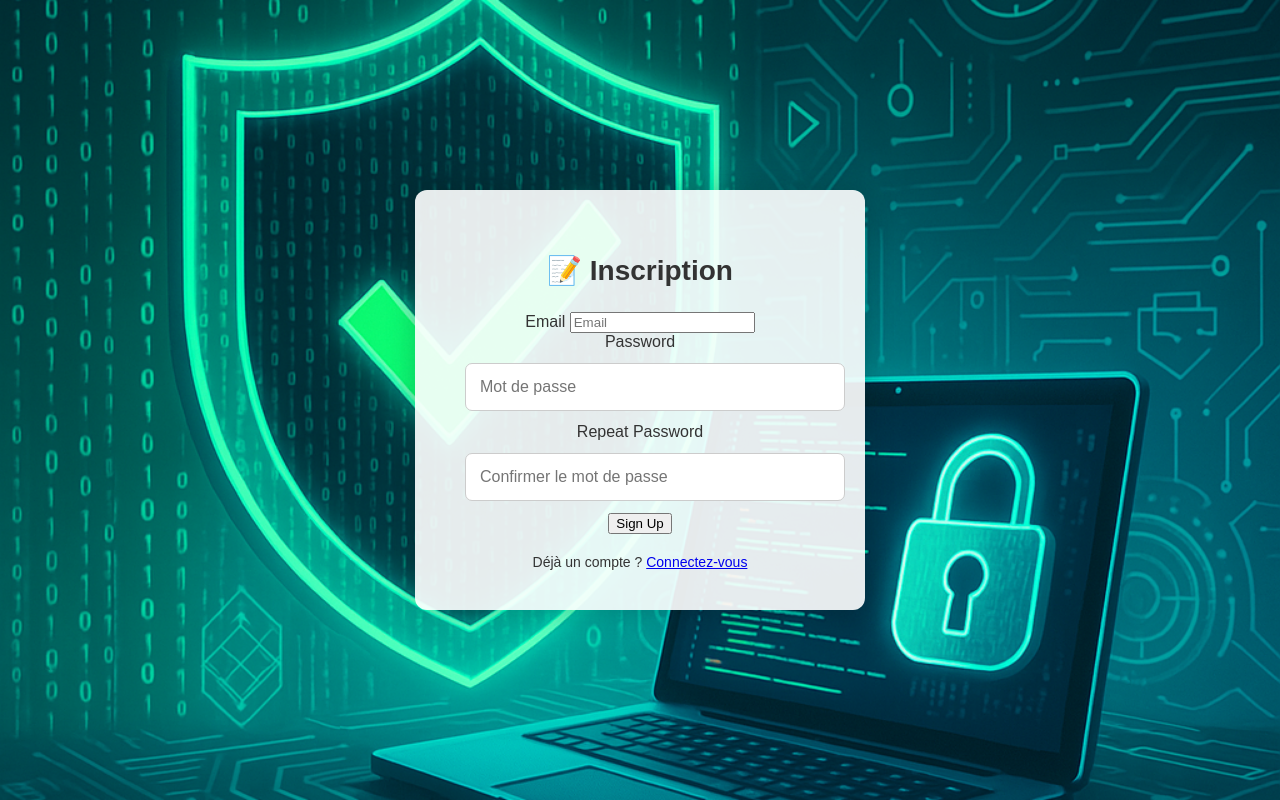
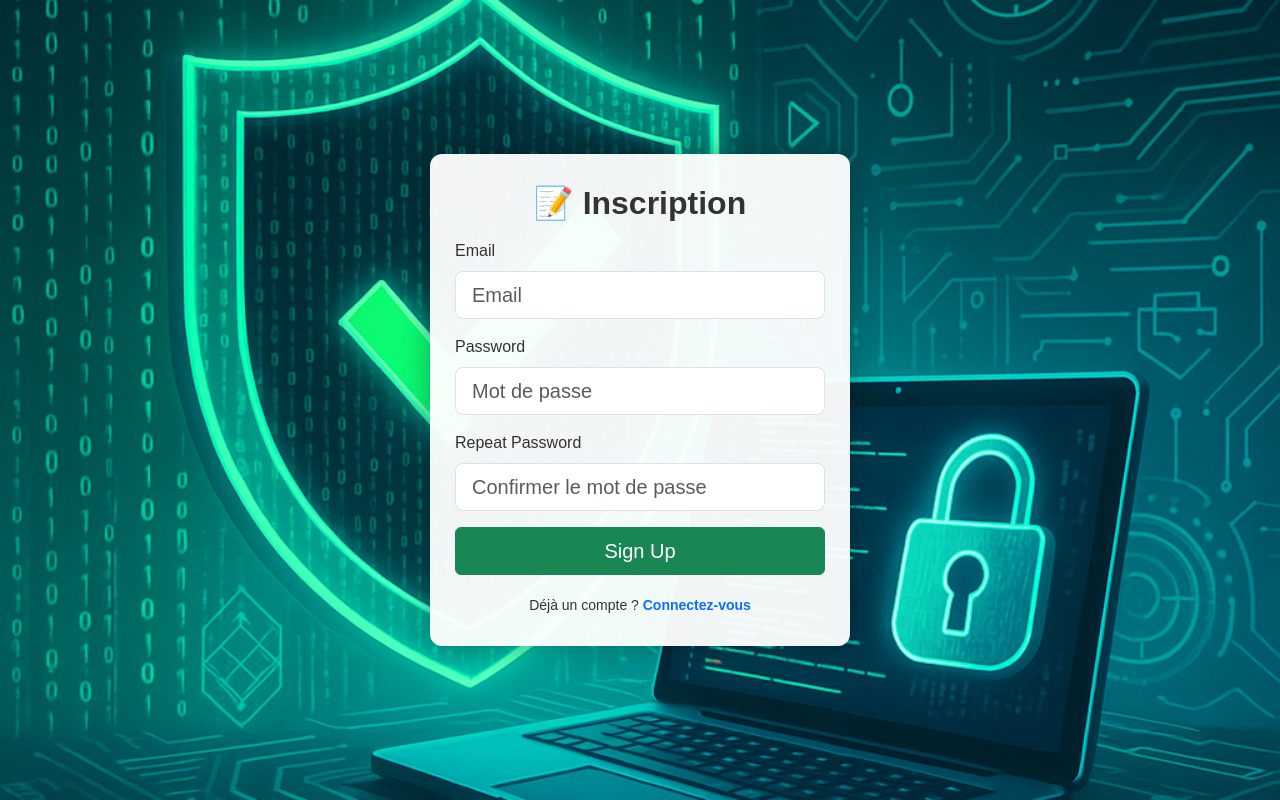
Before and after one commit to TchoubeubeBarthelemyMabi/MABI-Cybers-curit-, a Flask app: page /signup in a window 1280 px wide. Run offline with Flask 3, Linux system fonts and the light colour scheme.

Commit message:
Update signup.html

```diff
--- a/templates/signup.html
+++ b/templates/signup.html
@@ -1,108 +1,93 @@
 <!doctype html>
-<html>
+<html lang="fr">
 <head>
+  <meta charset="UTF-8">
+  <meta name="viewport" content="width=device-width, initial-scale=1">
   <title>Inscription - MABI SECURITY</title>
+  <link rel="stylesheet" href="https://cdn.jsdelivr.net/npm/bootstrap@5.3.2/dist/css/bootstrap.min.css">
   <style>
     body {
       background-image: url('{{ url_for('static', filename='bg.jpg') }}');
       background-size: cover;
       background-position: center;
       font-family: Arial, sans-serif;
-            margin: 0; padding: 0; color: #333;
+      margin: 0; padding: 0;
+      min-height: 100vh;
       display: flex;
       justify-content: center;
       align-items: center;
-            height: 100vh;
+      color: #333;
     }
     .signup-container {
-            background: rgba(255,255,255,0.9);
-            padding: 40px 50px;
+      background: rgba(255,255,255,0.95);
+      padding: 30px 25px;
       border-radius: 12px;
-            box-shadow: 0 0 30px rgba(0,0,0,0.2);
-            text-align: center;
-            width: 350px;
-        }
-        .signup-container h2 {
-            margin-bottom: 25px;
-            font-size: 28px;
-            font-weight: 700;
-        }
-        input[type="email"], input[type="password"] {
+      box-shadow: 0 0 30px rgba(0,0,0,0.3);
       width: 100%;
-            padding: 14px;
-            margin: 12px 0;
-            border-radius: 7px;
-            border: 1px solid #ccc;
-            font-size: 16px;
-        }
-        button {
-            margin-top: 20px;
-            width: 100%;
-            padding: 16px;
-            font-size: 18px;
-            background-color: #4CAF50;
-            border: none;
-            border-radius: 10px;
-            color: white;
-            cursor: pointer;
-            transition: background-color 0.3s ease;
-        }
-        button:hover {
-            background-color: #45a049;
-        }
-        .login-link {
-            margin-top: 20px;
-            font-size: 14px;
+      max-width: 420px;
     }
     .flash-message {
       color: red;
-            margin-bottom: 15px;
       font-weight: 600;
+      margin-bottom: 12px;
+      font-size: 15px;
+    }
+    .login-link {
+      text-align: center;
+      margin-top: 20px;
+      font-size: 14px;
     }
   </style>
 </head>
 <body>
 
 <div class="signup-container">
-    <h2>📝 Inscription</h2>
+  <h2 class="fw-bold mb-3 text-center">📝 Inscription</h2>
+
   {% with messages = get_flashed_messages() %}
     {% if messages %}
       <div class="flash-message">{{ messages[0] }}</div>
     {% endif %}
   {% endwith %}
+
   <form method="POST">
     {{ form.hidden_tag() }}
 
-    <div class="form-group">
-        {{ form.email.label }}
-        {{ form.email(class="form-control", placeholder="Email") }}
+    <div class="mb-3">
+      {{ form.email.label(class_="form-label") }}
+      {{ form.email(class_="form-control form-control-lg", placeholder="Email") }}
       {% for error in form.email.errors %}
-            <small class="text-danger">{{ error }}</small>
+        <div class="text-danger small">{{ error }}</div>
       {% endfor %}
     </div>
 
-    <div class="form-group">
-        {{ form.password.label }}
-        {{ form.password(class="form-control", placeholder="Mot de passe") }}
+    <div class="mb-3">
+      {{ form.password.label(class_="form-label") }}
+      {{ form.password(class_="form-control form-control-lg", placeholder="Mot de passe") }}
       {% for error in form.password.errors %}
-            <small class="text-danger">{{ error }}</small>
+        <div class="text-danger small">{{ error }}</div>
       {% endfor %}
     </div>
 
-    <div class="form-group">
-        {{ form.confirm.label }}
-        {{ form.confirm(class="form-control", placeholder="Confirmer le mot de passe") }}
+    <div class="mb-3">
+      {{ form.confirm.label(class_="form-label") }}
+      {{ form.confirm(class_="form-control form-control-lg", placeholder="Confirmer le mot de passe") }}
       {% for error in form.confirm.errors %}
-            <small class="text-danger">{{ error }}</small>
+        <div class="text-danger small">{{ error }}</div>
       {% endfor %}
     </div>
 
-    {{ form.submit(class="btn btn-primary") }}
+    <div>
+      {{ form.submit(class_="btn btn-success w-100 py-2 fs-5") }}
+    </div>
   </form>
+
   <div class="login-link">
-        Déjà un compte ? <a href="{{ url_for('login') }}">Connectez-vous</a>
+    Déjà un compte ?
+    <a href="{{ url_for('login') }}" class="fw-bold text-decoration-none">Connectez-vous</a>
   </div>
 </div>
 
+<script src="https://cdn.jsdelivr.net/npm/bootstrap@5.3.2/dist/js/bootstrap.bundle.min.js"></script>
 </body>
 </html>
```
Lines whose indentation alone changed are shown as unchanged.
